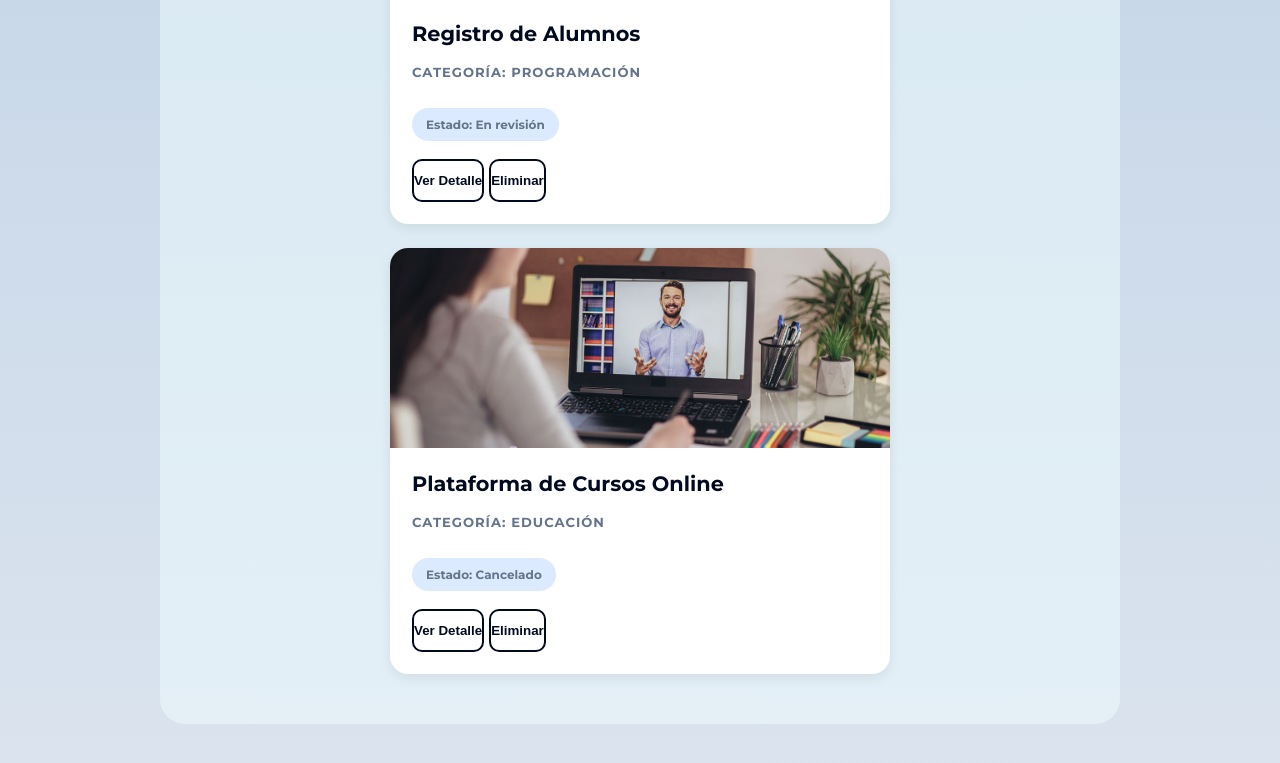
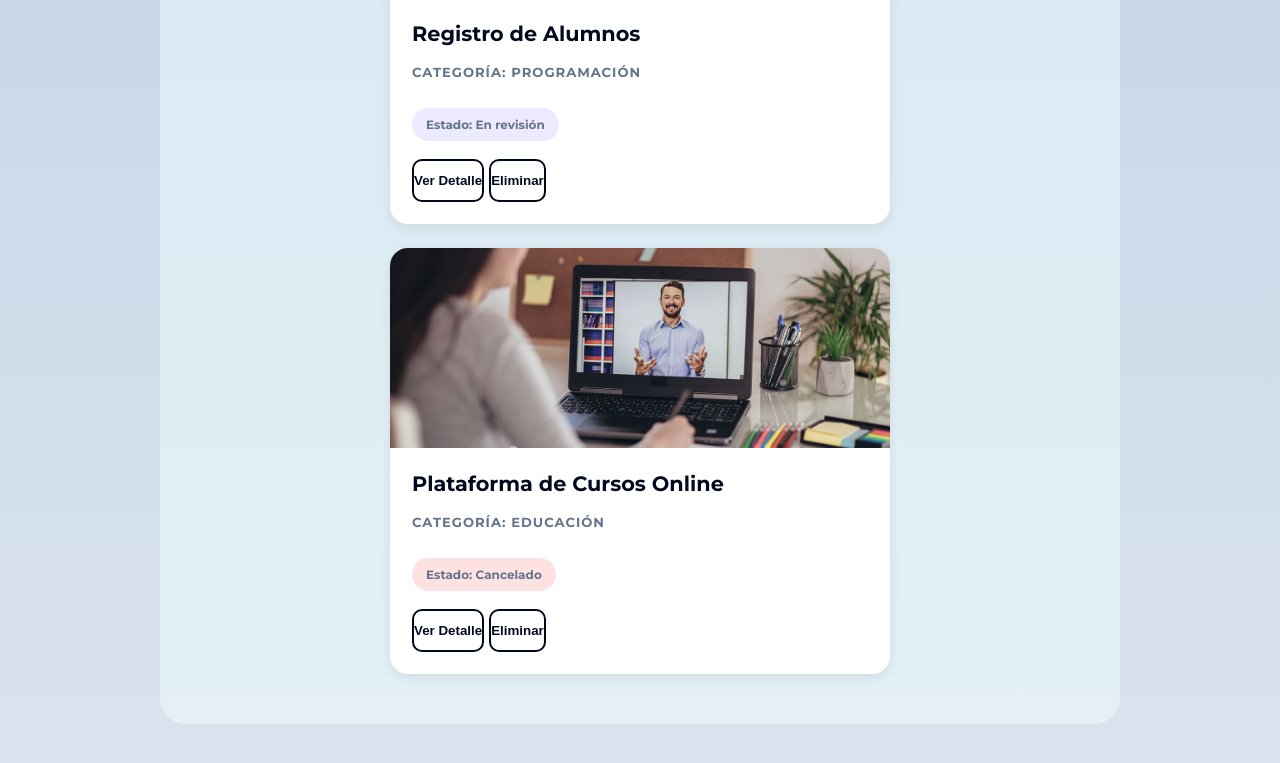
Before and after one commit to JonahGalahad/pv_tp3_grupo1, a React (Vite) app: page /proyectos in a window 1280 px wide. Shown: the part 2472-3235 px from the top of the page. Built offline with nearby package versions, Linux system fonts and the light colour scheme.

Commit message:
Corrige importación de Header y mejora estilos de estado en ProyectoCard; actualiza estilos de lista de proyectos

```diff
--- a/src/App.jsx
+++ b/src/App.jsx
@@ -4,7 +4,7 @@ import { useState } from 'react'
 //import heroImg from './assets/hero.png'
 //import './App.css'
 import Navbar from './components/Navbar';
-import Header from './components/header';
+import Header from './components/Header';
 import Footer from './components/Footer';
 import './css/styles.css'
 import './css/listaProyectos.css'
--- a/src/components/ProyectoCard.jsx
+++ b/src/components/ProyectoCard.jsx
@@ -21,7 +21,15 @@ function ProyectoCard({ proyecto, onEliminar, onVerDetalle,isSelected }) {
                     <strong>Categoría:</strong> {categoria}
                 </p>
 
-                <p className={`badge ${estado === "Finalizado" ? "done" : "process"}`}
+                <p className={`badge
+                ${estado === "Finalizado"
+                ? "done"
+                : estado === "En revisión"
+                ? "revision"
+                : estado === "Cancelado"
+                ? "cancelado"
+                : "process"
+            }`}
                 >
                     <strong>Estado:</strong> {estado}
                 </p>
--- a/src/components/header.jsx
+++ b/src/components/header.jsx
@@ -3,7 +3,7 @@ import "../css/header.css";
 const Header = () => {
     return (
         <header className="titulo_principal">
-            <h1>Transformando ideas en realidad</h1>
+            <h1 className="hero">Transformando ideas en realidad</h1>
             <p className="descripcion-inicio">El espacio de trabajo estático de nuestro equipo. Explora nuestro repositorio de proyectos, revisa el estado de cada trabajo práctico y navega por las diferentes categorías de nuestro aprendizaje.</p>
         </header>
     );
--- a/src/css/header.css
+++ b/src/css/header.css
@@ -14,7 +14,8 @@ text-align: center;
 font-size: 1.25rem;
 }
 
-h1 {
+.hero {
+
     font-weight: 900;
     text-transform: uppercase;
     letter-spacing: -4px;
@@ -23,7 +24,7 @@ h1 {
     transition: transform 0.4s ease, color 0.4s ease;
 }
 
-h1:hover {
+.hero:hover {
     transform: translateY(-8px);
     color: var(--acento);
 }
--- a/src/css/listaProyectos.css
+++ b/src/css/listaProyectos.css
@@ -183,17 +183,23 @@ body{
 }
 
 .process{
-
-    background-color: #dbeafe;
-
+    background-color: #dbeafe; /* celeste */
     color: #1d4ed8;
 }
 
 .done{
+    background-color: #dcfce7; /* verde */
+    color: #166534;
+}
 
-    background-color: #dcfce7;
+.revision{
+    background-color: #ede9fe; /* amarillo suave */
+    color: #6d28d9;
+}
 
-    color: #166534;
+.cancelado{
+    background-color: #fee2e2; /* rojo suave */
+    color: #b91c1c;
 }
 
 /* =========================
--- a/src/services/proyectService.js
+++ b/src/services/proyectService.js
@@ -41,7 +41,7 @@ const proyectService = ( () => {
             id: 3,
             titulo: "Sitio Web Institucional",
             categoria: "Diseño",
-            estado: "En espera",
+            estado: "En revisión",
             imagen: "/img/sitioweb.png",
             descripcion: "El sitio web institucional está pensado para una comunicación clara entre la organización y sus visitantes. Tiene secciones de servicios, contacto y noticias, con un estilo moderno y accesible.\n\nEl proyecto prioriza la usabilidad y la estructura de información para facilitar el acceso a contenido relevante desde cualquier dispositivo.",
             recursos: [
```
